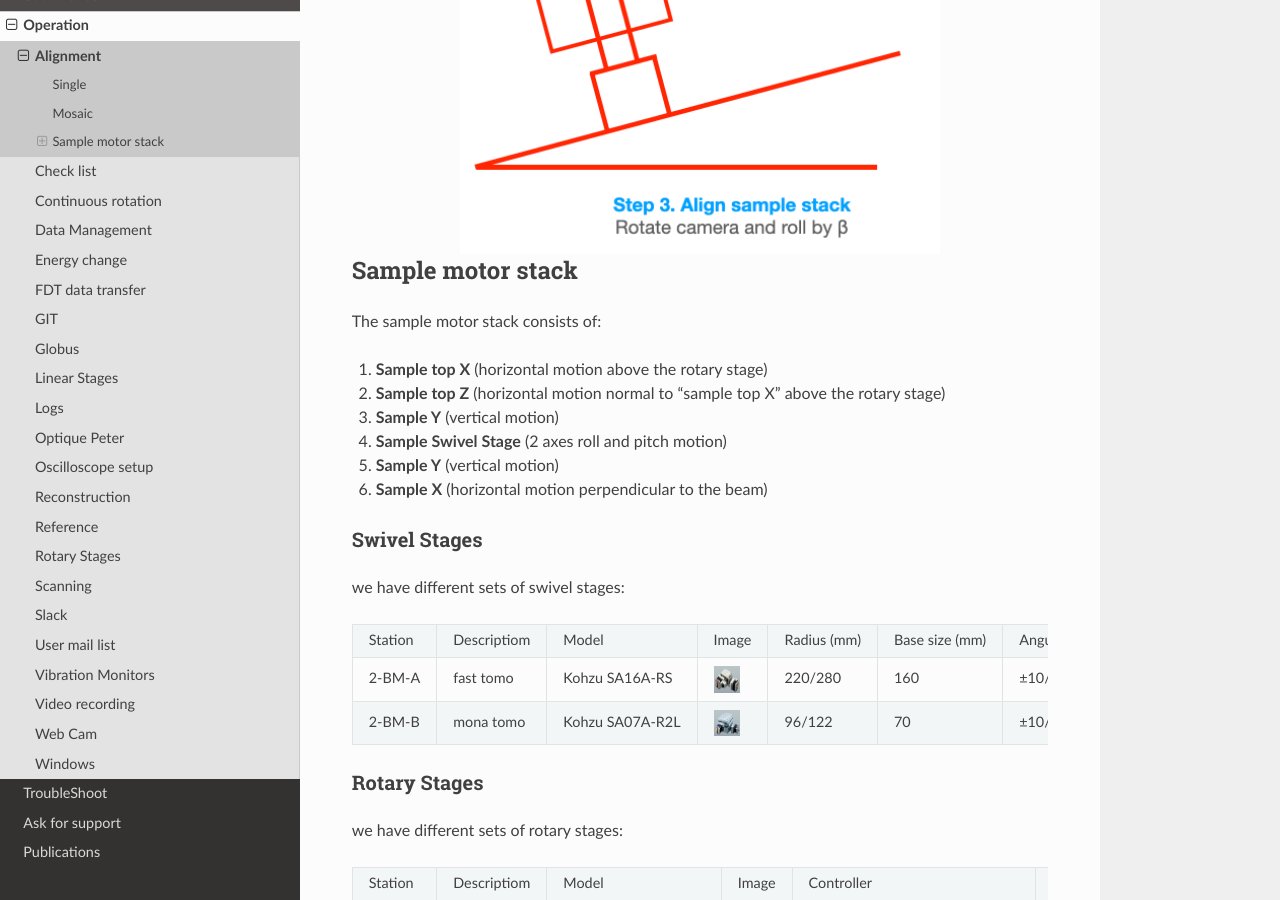
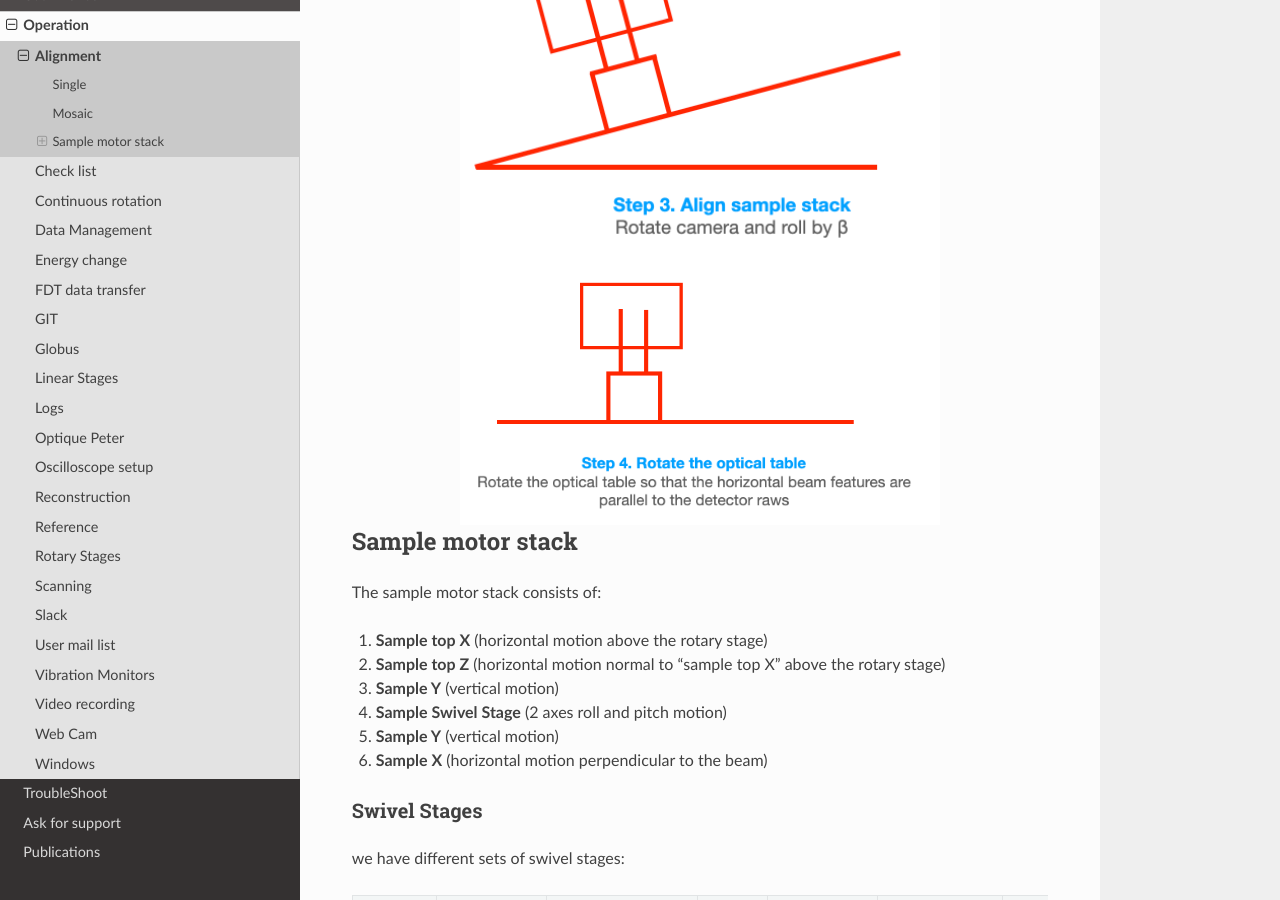
Before and after one commit to xray-imaging/2bm-docs, a Sphinx documentation site: the page built from docs/source/ops/item_000.rst, in a window 1280 px wide and 900 px high, scrolled down 2295 px. Built offline with Sphinx 7.4.7 and the Read the Docs theme 2.0.0, drawn with Linux system fonts in a browser that asks for light colours; the version number could not be read and is left out.

Commit message:
added mosaic alignment image

```diff
--- a/docs/source/ops/item_000.rst
+++ b/docs/source/ops/item_000.rst
@@ -50,6 +50,11 @@ For mosaic tomography data collection, the horizonal translation stage (X) needs
    :alt: tomo_user
 
 .. image:: ../img/mosaic_align_03.png
+   :width: 480px
+   :align: center
+   :alt: tomo_user
+
+.. image:: ../img/mosaic_align_04.png
    :width: 480px
    :align: center
    :alt: tomo_user
```
Also changed, not shown: docs/source/img/mosaic_align_04.png (added).
